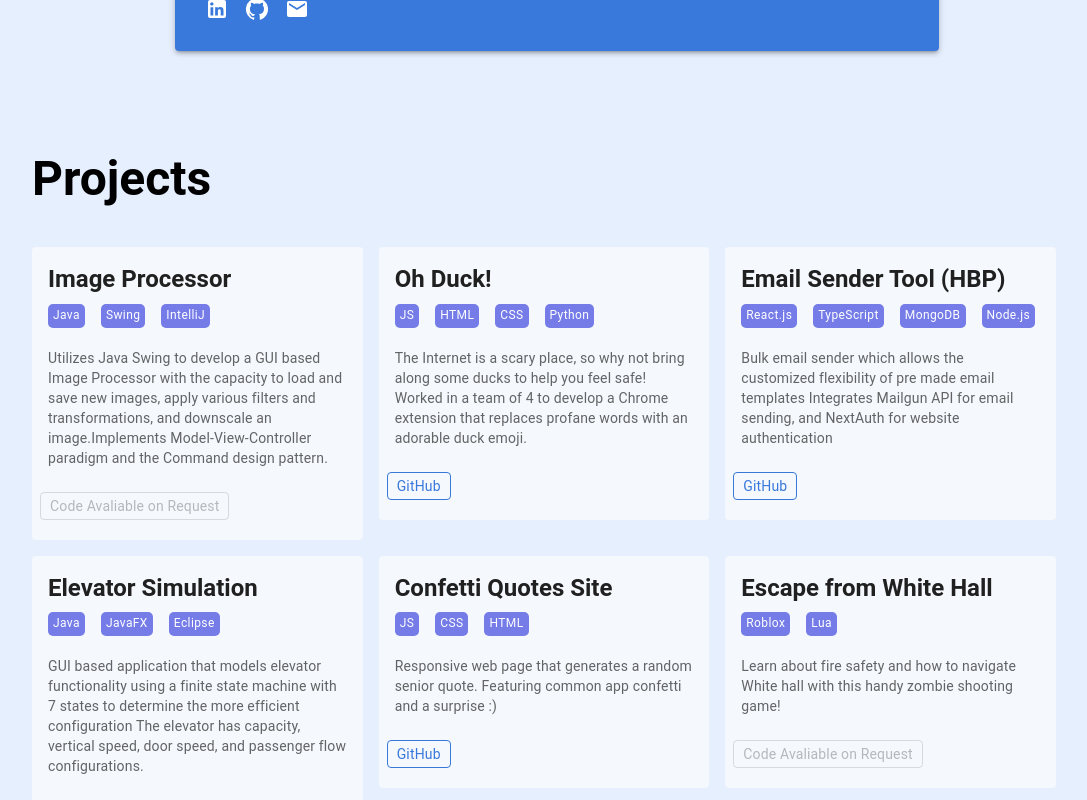
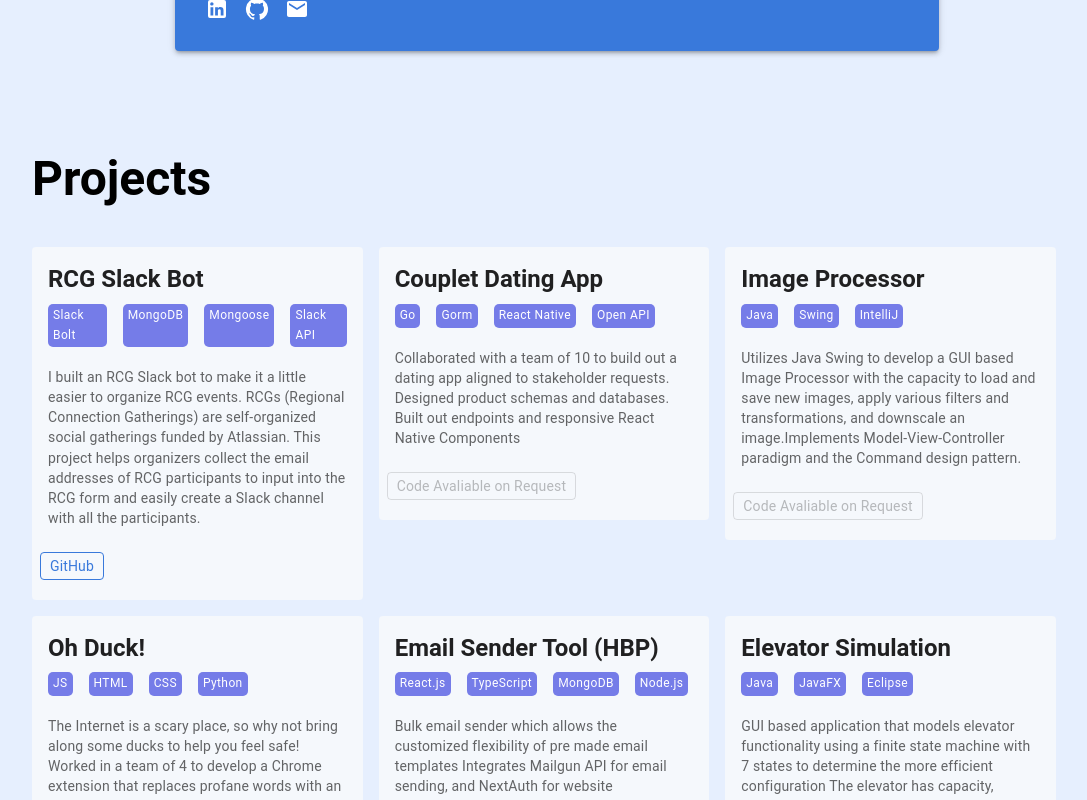
Before and after one commit to karynayen/KarynaPortfolio2, a React (Create React App) app: page / in a window 1280 px wide. Shown: the part 682-1482 px from the top of the page, without its empty margins (96-1183 px from the left). Built offline with nearby package versions, Linux system fonts and the light colour scheme.

Commit message:
update site

```diff
--- a/src/App.js
+++ b/src/App.js
@@ -56,7 +56,7 @@ function App() {
           </Stack>
 
           <IntroBodyTypography variant="body1">
-            I am a third-year computer science major at Northeastern University,
+            I am a computer science major at Northeastern University,
             interested in pursuing software development.
             <br></br>
             <br></br>
--- a/src/components/projects/projects.js
+++ b/src/components/projects/projects.js
@@ -16,6 +16,28 @@ import { ProjectCard } from './projects.css.js';
 // ABSTRACT COLORS
 function Projects() {
     const projects = [
+        {
+            codeAvaliable: true,
+            name: 'RCG Slack Bot',
+            image: '',
+            github: 'https://github.com/karynayen/RCG-Bot',
+            description:
+                'I built an RCG Slack bot to make it a little easier to organize RCG events. RCGs (Regional Connection Gatherings) are self-organized social gatherings funded by Atlassian. This project helps organizers collect the email addresses of RCG participants to input into the RCG form and easily create a Slack channel with all the participants.',
+            technologies: ['Slack Bolt', 'MongoDB', 'Mongoose', 'Slack API'],
+            buttonLink: '',  // REDIRECT TO A CONTACT ME PAGE
+            viewLink: '' // OPEN PROJECT DETAIL PAGE
+        },
+        {
+            codeAvaliable: false,
+            name: 'Couplet Dating App',
+            image: '',
+            github: '',
+            description:
+                'Collaborated with a team of 10 to build out a dating app aligned to stakeholder requests. Designed product schemas and databases. Built out endpoints and responsive React Native Components',
+            technologies: ['Go', 'Gorm','React Native', 'Open API'],
+            buttonLink: '',  // REDIRECT TO A CONTACT ME PAGE
+            viewLink: '' // OPEN PROJECT DETAIL PAGE
+        },
         {
             codeAvaliable: false,
             name: 'Image Processor',
```
